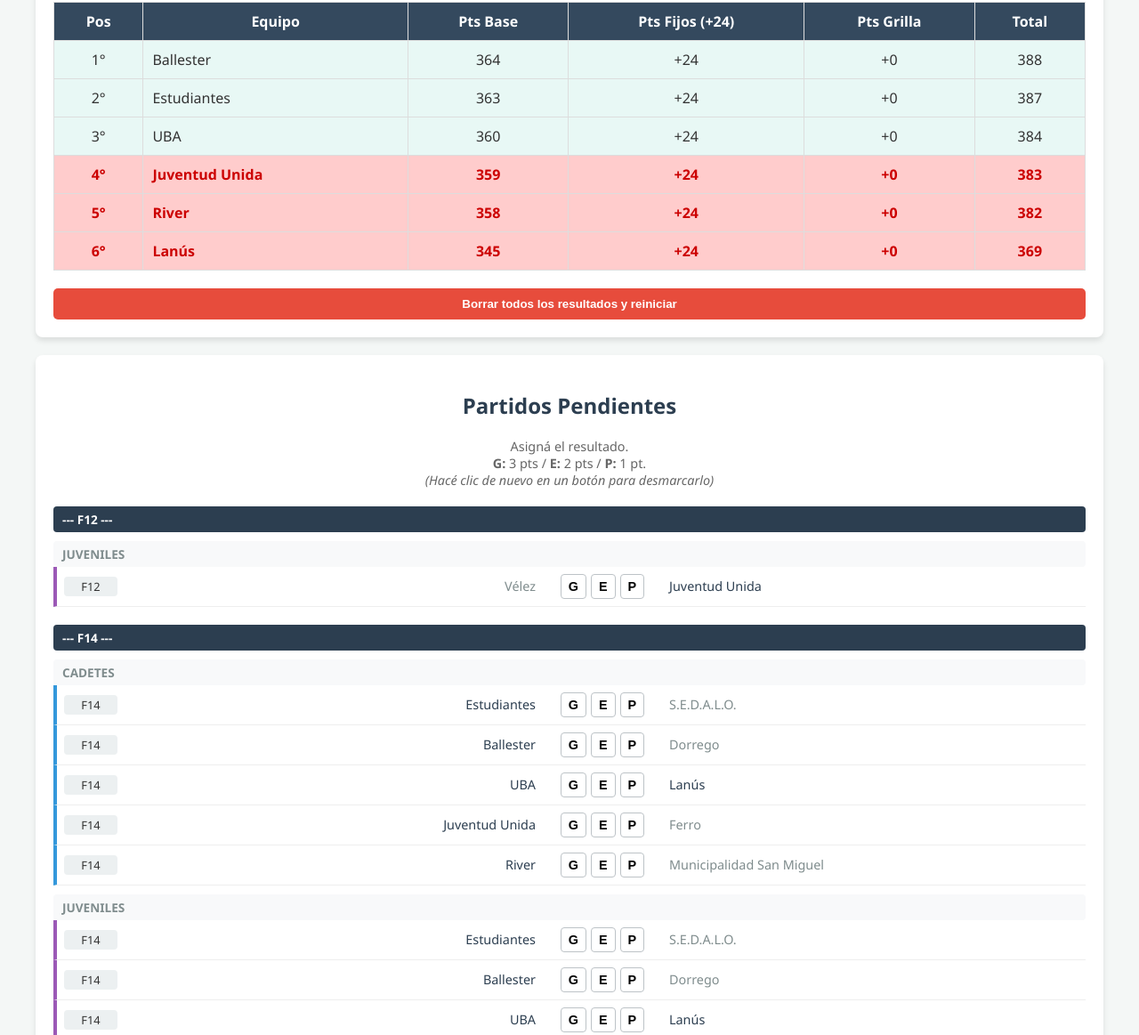
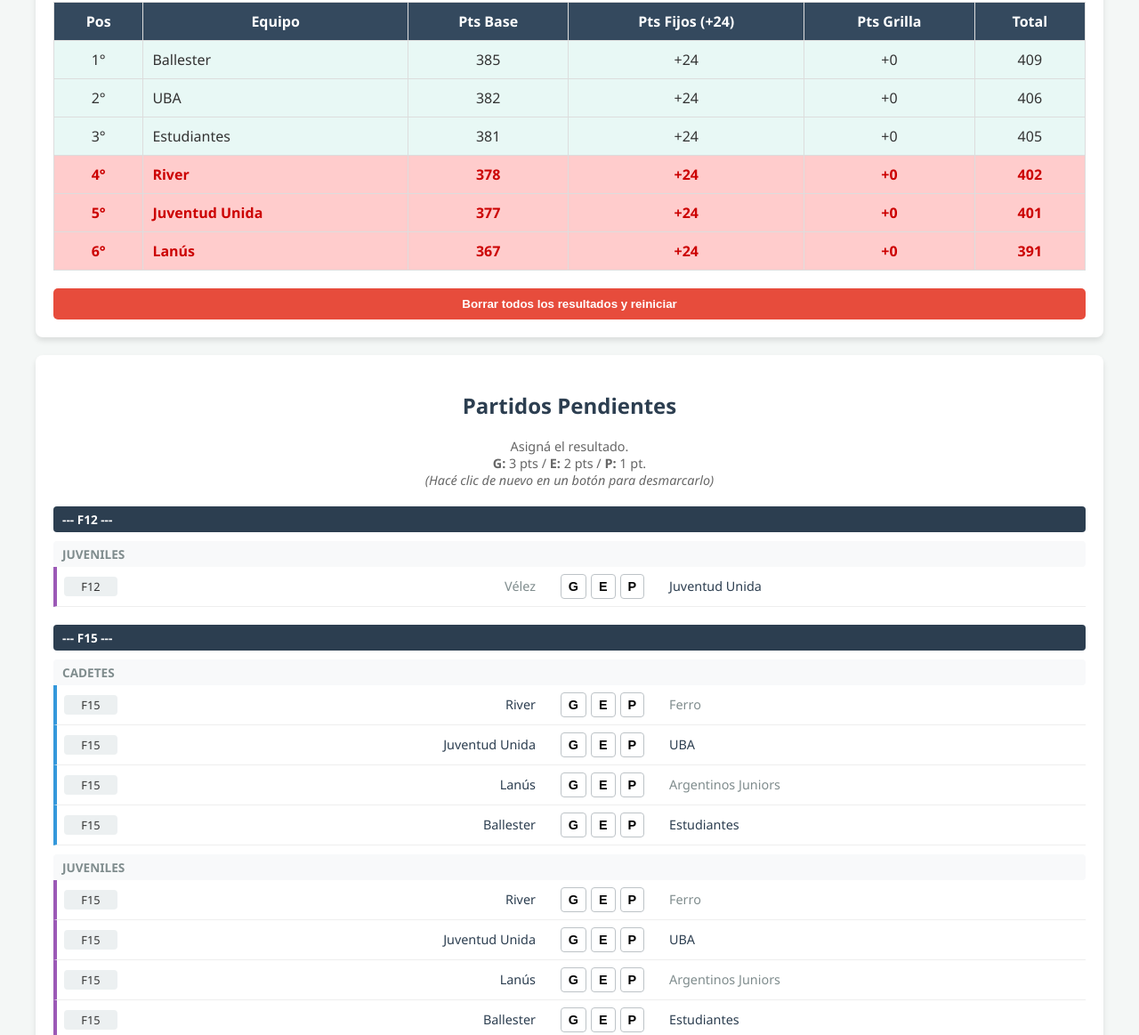
Before and after one commit to jumagu73/desensoinf, a plain HTML site: page index.html in a window 1280 px wide. Shown: the part 250-1413 px from the top of the page at 89% size. Drawn offline with Linux system fonts and the light colour scheme.

Commit message:
Update index.html

```diff
--- a/index.html
+++ b/index.html
@@ -190,12 +190,12 @@
 <script>
     // Datos iniciales
     const equipos = {
-        'Ballester': { base: 364, ganados: 0 },
-        'UBA': { base: 360, ganados: 0 },
-        'Estudiantes': { base: 363, ganados: 0 },
-        'River': { base: 358, ganados: 0 },
-        'Juventud Unida': { base: 359, ganados: 0 },
-        'Lanús': { base: 345, ganados: 0 }
+        'Ballester': { base: 385, ganados: 0 },
+        'UBA': { base: 382, ganados: 0 },
+        'Estudiantes': { base: 381, ganados: 0 },
+        'River': { base: 378, ganados: 0 },
+        'Juventud Unida': { base: 377, ganados: 0 },
+        'Lanús': { base: 367, ganados: 0 }
     };
 
     const PUNTOS_FIJOS = 24; // 6 Mini + 9 Inf + 9 Men
@@ -206,23 +206,6 @@
 
 
 
-        { id: 'f14_cad_est_sed', fecha: 'F14', cat: 'Cadetes', local: 'Estudiantes', visitante: 'S.E.D.A.L.O.' },
-        { id: 'f14_cad_bal_dor', fecha: 'F14', cat: 'Cadetes', local: 'Ballester', visitante: 'Dorrego' },
-        { id: 'f14_cad_uba_lan', fecha: 'F14', cat: 'Cadetes', local: 'UBA', visitante: 'Lanús' },
-        { id: 'f14_cad_ju_fer', fecha: 'F14', cat: 'Cadetes', local: 'Juventud Unida', visitante: 'Ferro' },
-        { id: 'f14_cad_riv_san', fecha: 'F14', cat: 'Cadetes', local: 'River', visitante: 'Municipalidad San Miguel' },
-
-        { id: 'f14_juv_est_sed', fecha: 'F14', cat: 'Juveniles', local: 'Estudiantes', visitante: 'S.E.D.A.L.O.' },
-        { id: 'f14_juv_bal_dor', fecha: 'F14', cat: 'Juveniles', local: 'Ballester', visitante: 'Dorrego' },
-        { id: 'f14_juv_uba_lan', fecha: 'F14', cat: 'Juveniles', local: 'UBA', visitante: 'Lanús' },
-        { id: 'f14_juv_ju_fer', fecha: 'F14', cat: 'Juveniles', local: 'Juventud Unida', visitante: 'Ferro' },
-        { id: 'f14_juv_riv_san', fecha: 'F14', cat: 'Juveniles', local: 'River', visitante: 'Municipalidad San Miguel' },
-
-        { id: 'f14_jun_est_sed', fecha: 'F14', cat: 'Juniors', local: 'Estudiantes', visitante: 'S.E.D.A.L.O.' },
-        { id: 'f14_jun_bal_dor', fecha: 'F14', cat: 'Juniors', local: 'Ballester', visitante: 'Dorrego' },
-        { id: 'f14_jun_uba_lan', fecha: 'F14', cat: 'Juniors', local: 'UBA', visitante: 'Lanús' },
-        { id: 'f14_jun_ju_fer', fecha: 'F14', cat: 'Juniors', local: 'Juventud Unida', visitante: 'Ferro' },
-        { id: 'f14_jun_riv_san', fecha: 'F14', cat: 'Juniors', local: 'River', visitante: 'Municipalidad San Miguel' },
 
         { id: 'f15_cad_riv_fer', fecha: 'F15', cat: 'Cadetes', local: 'River', visitante: 'Ferro' },
         { id: 'f15_cad_ju_uba', fecha: 'F15', cat: 'Cadetes', local: 'Juventud Unida', visitante: 'UBA' },
```
